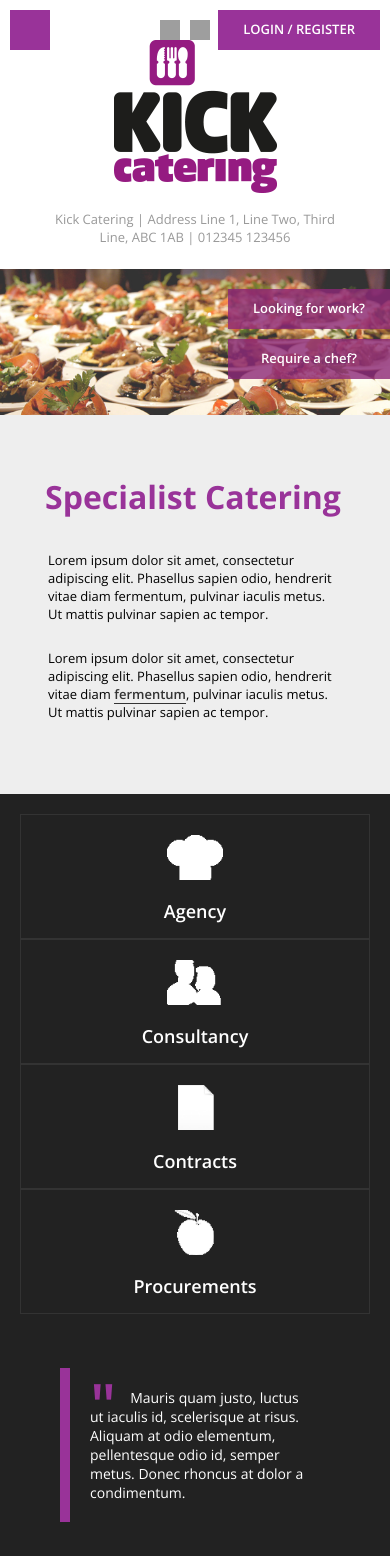
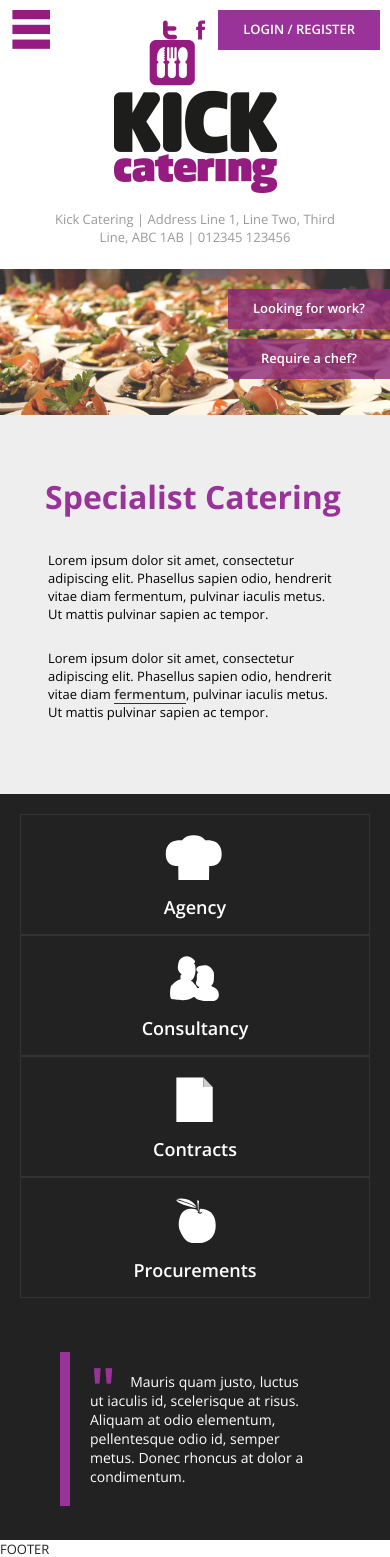
Before and after one commit to Precise-Pixels/kick-catering, a PHP site: page / in a window 390 px wide. Shown: the top 1557 px of the page. Run offline with PHP 8.4, Linux system fonts and the light colour scheme; style sheets or scripts are compiled from the project's sources; some libraries are stand-ins or nearby versions; grey boxes are pictures that could not be loaded.

Commit message:
Added spritesheet service icons, added mobile menu, re-organised UI styles, altered btn hover state

```diff
--- a/includes/header.php
+++ b/includes/header.php
@@ -1,12 +1,12 @@
 <header>
     <div class="header-padding align-centre">
-        <a href="https://www.facebook.com/kickcatering" target="_blank"><div class="social facebook"></div></a>
-        <a href="https://twitter.com/KickCatering" target="_blank"><div class="social twitter"></div></a>
+        <a href="https://www.facebook.com/kickcatering" target="_blank"><div class="social icon facebook"></div></a>
+        <a href="https://twitter.com/KickCatering" target="_blank"><div class="social icon twitter"></div></a>
         <?php require_once('loginout_button.php'); ?>
         <a href="/" id="logo"><img src="img/logo.png"/></a>
         <p id="header-contact">Kick Catering | Address Line 1, Line Two, Third Line, ABC 1AB | 012345 123456</p>
         <input type="checkbox" id="menu-toggle"/>
-        <label for="menu-toggle" id="menu-btn" class="btn"></label>
+        <label for="menu-toggle" id="menu-btn" class="icon burger"></label>
         <nav>
             <ul>
                 <li><a href="/">Home</a></li>
--- a/sass/_header.scss
+++ b/sass/_header.scss
@@ -2,27 +2,6 @@
     height: 20px;
     width: 20px;
     position: absolute;
-    background: url(/img/sprite-sheet.svg);
-}
-
-.twitter {
-    top: 20px;
-    right: 210px;
-    background-position: 0px 0px;
-}
-
-.facebook  {
-    top: 20px;
-    right: 180px;
-    background-position: -20px 0px;
-}
-
-.twitter:hover {
-    background-position: 0px -20px;
-}
-
-.facebook:hover {
-    background-position: -20px -20px;
 }
 
 #login-btn {
--- a/sass/_nav.scss
+++ b/sass/_nav.scss
@@ -22,6 +22,7 @@
     position: absolute;
     top: 10px;
     left: 10px;
+    cursor: pointer;
     z-index: 3;
 }
 
--- a/sass/_page-index.scss
+++ b/sass/_page-index.scss
@@ -37,10 +37,6 @@
     border: 1px solid #333;
     color: #FFF;
     text-align: center;
-
-    img {
-        height: 45px;
-    }
 }
 
 .service:hover {
--- a/sass/_ui.scss
+++ b/sass/_ui.scss
@@ -9,11 +9,68 @@
 }
 
 .btn:hover {
+    color: #FFF;
     background: #222;
 }
 
 a.btn:hover {
     border: 0;
+}
+
+.icon {
+    width: 60px;
+    height: 45px;
+    margin: 0 auto;
+    background: url(/img/sprite-sheet.svg);
+}
+
+.burger {
+    background-position: -40px 0;
+}
+.burger:hover {
+    background-position: -85px 0;
+}
+#menu-toggle:checked ~ .burger {
+    background-position: -130px 0;
+}
+#menu-toggle:checked ~ .burger:hover {
+    background-position: -170px 0;
+}
+
+.twitter {
+    top: 20px;
+    right: 210px;
+    background-position: 0 0;
+}
+
+.twitter:hover {
+    background-position: 0 -20px;
+}
+
+.facebook  {
+    top: 20px;
+    right: 180px;
+    background-position: -20px 0;
+}
+
+.facebook:hover {
+    background-position: -20px -20px;
+}
+
+.agency {
+    background-position: -3px -51px;
+}
+
+.consultancy {
+    background-position: -63px -51px;
+}
+
+.contracts {
+    background-position: -123px -51px;
+}
+
+.procurements {
+    background-position: -183px -51px;
 }
 
 form {
--- a/views/index.php
+++ b/views/index.php
@@ -20,19 +20,19 @@
    <div class="align-centre">
         <div id="homepage-services" class="half">
             <a href="services#agency" class="service half">
-                <img src="/img/chefagencyimg.png"/>
+                <div class="icon agency"></div>
                 <h2>Agency</h2>
             </a>
             <a href="services#consultancy" class="service half">
-                <img src="/img/consultancyimg.png"/>
+                <div class="icon consultancy"></div>
                 <h2>Consultancy</h2>
             </a>
             <a href="services#contracts" class="service half">
-                <img src="/img/cateringcontractsimg.png"/>
+                <div class="icon contracts"></div>
                 <h2>Contracts</h2>
             </a>
             <a href="services#procurements" class="service half">
-                <img src="/img/procurementsimg.png"/>
+                <div class="icon procurements"></div>
                 <h2>Procurements</h2>
             </a>
         </div>
```
Also changed, not shown: img/sprite-sheet.svg.
